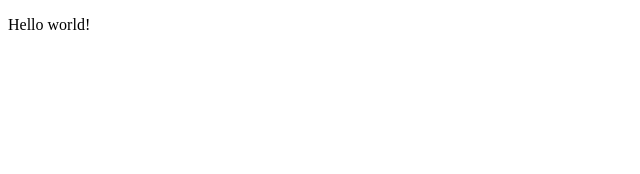
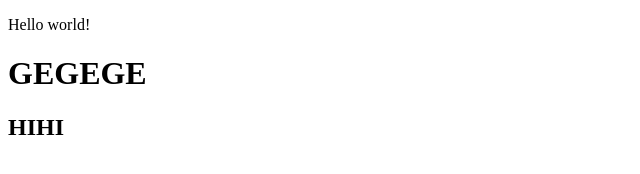
Before and after one commit to KofferMD/JavaScript, a plain HTML site: page index.html in a window 1280 px wide. Shown: the whole page, without its empty margins (0-640 px from the left). Drawn offline with Linux system fonts and the light colour scheme.

Commit message:
index.html GEGEGE HIHI

```diff
--- a/index.html
+++ b/index.html
@@ -7,7 +7,8 @@
 
 <p oneclick="">Hello world!</p>
 <script src="script1.js"></script>
-
+    <h1>GEGEGE</h1>
+    <h2>HIHI</h2>
 
 </body>
 </html>
```
